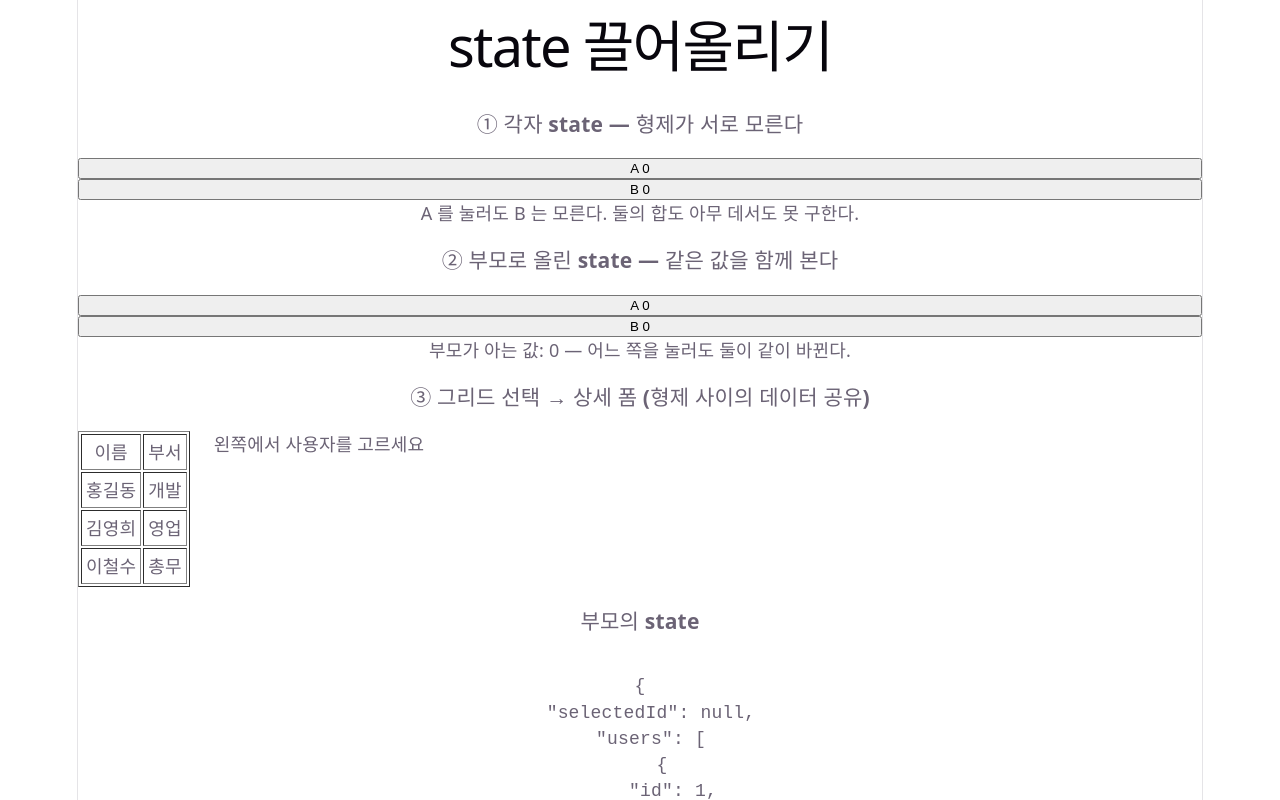
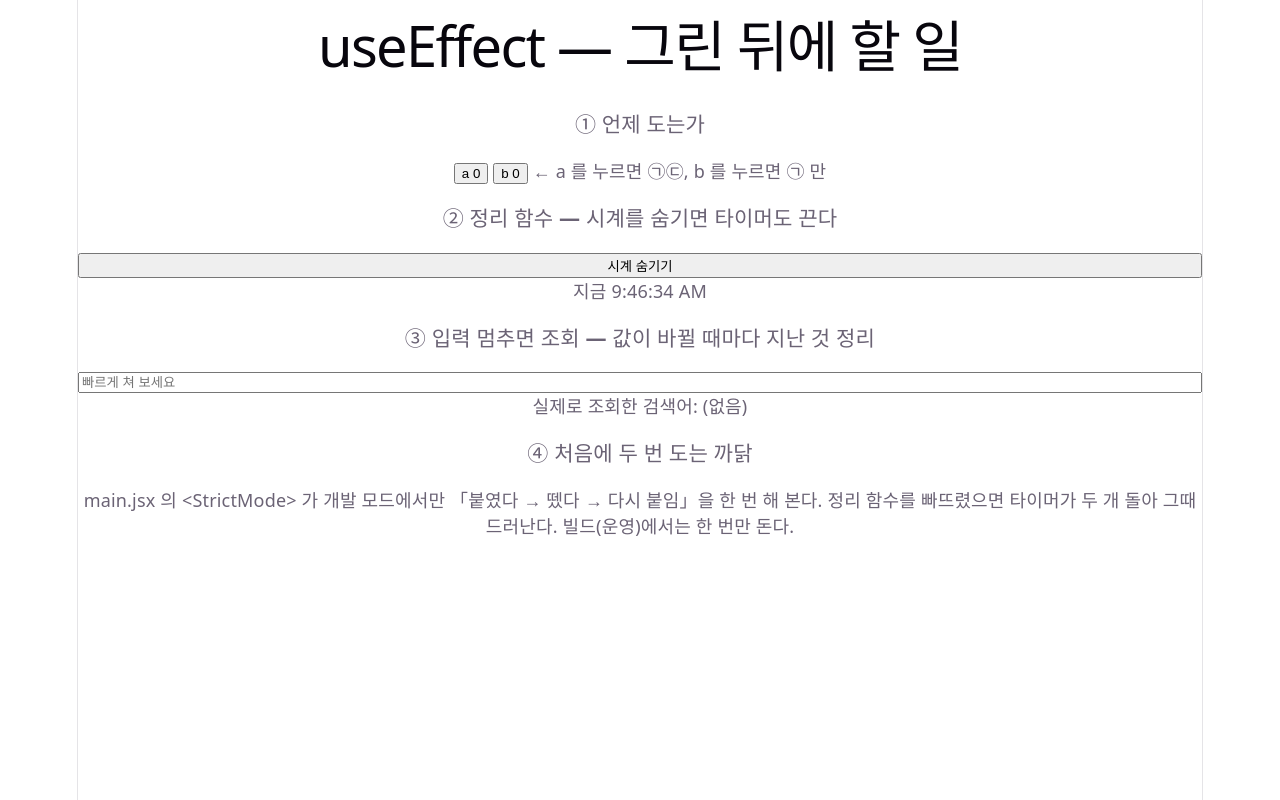
Before and after one commit to javakorea/react_hello, a React (Vite) app: page / in a window 1280 px wide. Shown: the top 800 px of the page. Built offline with nearby package versions, Linux system fonts and the light colour scheme.

Commit message:
8단계 useEffect 예제(의존성 배열 3가지 · 정리 함수 · 입력 멈추면 조회) · 노트 진도 갱신
Co-Authored-By: Claude Opus 5.5 <noreply@anthropic.com>

```diff
--- /dev/null
+++ b/src/lesson8/Lesson8Effect.jsx
@@ -0,0 +1,96 @@
+// 8단계 — useEffect: 「그린 뒤에 할 일」
+// 핵심: 컴포넌트 함수는 JSX 를 돌려주는 계산만 한다(그리는 중엔 화면이 아직 없다).
+//       타이머·서버 조회·document.title 처럼 「화면 밖」을 건드리는 일은 그린 뒤에 useEffect 로 한다.
+//       useEffect(할 일, [지켜볼 값들]) — 두 번째 인자(의존성 배열)가 「언제 다시 할지」를 정한다.
+//       할 일이 함수를 돌려주면 그것이 정리 함수 — 다음에 다시 하기 전·화면에서 사라질 때 React 가 부른다.
+// F12 콘솔을 열고 보세요. 개발 모드(StrictMode)에서는 처음에 한 번 더 돈다 — ④ 참고.
+
+import { useState, useEffect } from 'react'
+
+// ───────── ① 언제 도는가 — 의존성 배열 세 가지 ─────────
+function EffectTiming() {
+  const [a, setA] = useState(0)
+  const [b, setB] = useState(0)
+  console.log('① 그리기', { a, b })                                    // 함수 본문 = 그리는 중
+
+  useEffect(() => { console.log('   ㉠ 배열 없음 — 그릴 때마다') })
+  useEffect(() => { console.log('   ㉡ [] — 처음 한 번 ($p.onpageload)') }, [])
+  useEffect(() => { console.log('   ㉢ [a] — a 가 바뀔 때만, a =', a) }, [a])
+
+  return (
+    <p>
+      <button onClick={() => setA(a + 1)}>a {a}</button>{' '}
+      <button onClick={() => setB(b + 1)}>b {b}</button>
+      {' '}← a 를 누르면 ㉠㉢, b 를 누르면 ㉠ 만
+    </p>
+  )
+}
+
+// ───────── ② 정리 함수 — 켠 것은 끈다 ─────────
+function Clock() {
+  const [now, setNow] = useState(() => new Date())                    // 함수로 넘기면 처음 한 번만 부른다(그릴 때마다 Date 를 만들지 않게)
+
+  useEffect(() => {
+    console.log('② 시계: 타이머 켬')
+    const id = setInterval(() => setNow(new Date()), 1000)
+    return () => {                                                     // 정리 함수
+      console.log('② 시계: 타이머 끔')
+      clearInterval(id)                                                // 안 끄면 사라진 뒤에도 1초마다 돈다
+    }
+  }, [])
+
+  return <p>지금 {now.toLocaleTimeString()}</p>
+}
+
+// ───────── ③ 값이 바뀔 때마다 다시 하기 + 정리 — 입력 멈추면 조회 ─────────
+// 칠 때마다 조회하면 서버가 힘들다. 0.5초 기다렸다 조회하고, 그 사이 또 치면 지난 예약을 취소한다.
+// 진짜 서버 호출(fetch)은 9단계 — 여기서는 「조회했다」고 목록에 적기만 한다.
+function Search() {
+  const [q, setQ] = useState('')
+  const [done, setDone] = useState([])                                 // 실제로 조회한 검색어들
+
+  useEffect(() => {
+    if (q === '') return                                               // 빈 칸이면 아무것도 안 함(정리할 것도 없음)
+    console.log(`③ 「${q}」 0.5초 뒤 조회 예약`)
+    const id = setTimeout(() => setDone(d => [...d, q]), 500)
+    return () => {                                                     // q 가 또 바뀌면 다음 실행 전에 이것부터
+      console.log(`③ 「${q}」 예약 취소`)
+      clearTimeout(id)
+    }
+  }, [q])
+
+  return (
+    <>
+      <input value={q} onChange={e => setQ(e.target.value)} placeholder="빠르게 쳐 보세요" />
+      <p>실제로 조회한 검색어: {done.join(' → ') || '(없음)'}</p>
+    </>
+  )
+}
+
+function Lesson8Effect() {
+  const [showClock, setShowClock] = useState(true)
+
+  return (
+    <>
+      <h1>useEffect — 그린 뒤에 할 일</h1>
+
+      <h3>① 언제 도는가</h3>
+      <EffectTiming />
+
+      <h3>② 정리 함수 — 시계를 숨기면 타이머도 끈다</h3>
+      <button onClick={() => setShowClock(!showClock)}>{showClock ? '시계 숨기기' : '시계 보이기'}</button>
+      {showClock && <Clock />}
+
+      <h3>③ 입력 멈추면 조회 — 값이 바뀔 때마다 지난 것 정리</h3>
+      <Search />
+
+      <h3>④ 처음에 두 번 도는 까닭</h3>
+      <p>
+        main.jsx 의 &lt;StrictMode&gt; 가 개발 모드에서만 「붙였다 → 뗐다 → 다시 붙임」을 한 번 해 본다.
+        정리 함수를 빠뜨렸으면 타이머가 두 개 돌아 그때 드러난다. 빌드(운영)에서는 한 번만 돈다.
+      </p>
+    </>
+  )
+}
+
+export default Lesson8Effect
--- a/src/main.jsx
+++ b/src/main.jsx
@@ -1,7 +1,7 @@
 import { StrictMode } from 'react'
 import { createRoot } from 'react-dom/client'
 import './index.css'
-import App from './lesson7/Lesson7Lifting.jsx'   // 원래: './App.jsx'
+import App from './lesson8/Lesson8Effect.jsx'   // 원래: './App.jsx'
 
 createRoot(document.getElementById('root')).render(
   <StrictMode>
```
Also changed, not shown: 1 other file (tests, documents, lock files or other folders).
